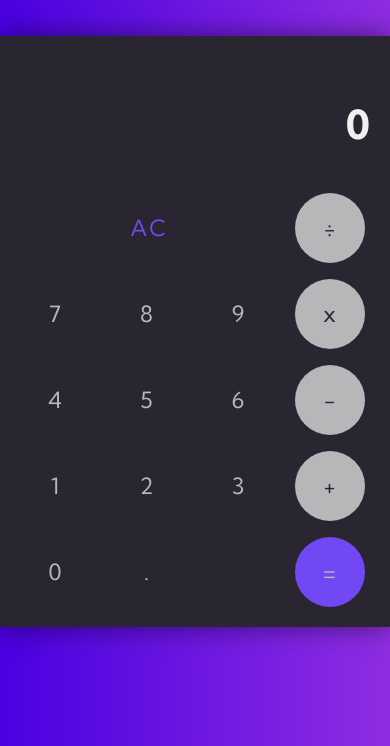
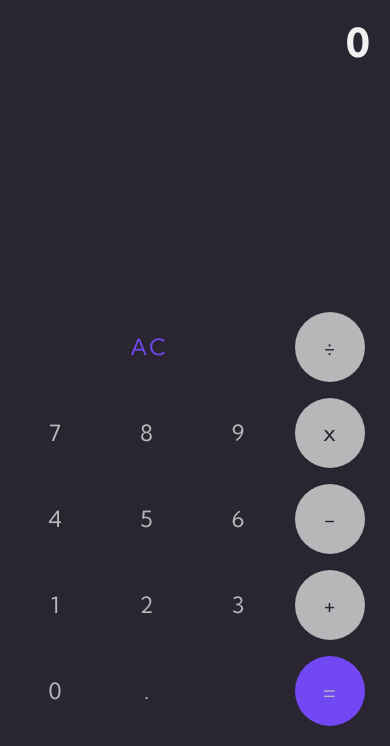
Before and after one commit to jakealistairwood/js-calculator, a website: page index.html in a window 390 px wide. Shown: the part 98-844 px from the top of the page. Drawn offline with Linux system fonts and the light colour scheme.

Commit message:
media queries added

```diff
--- a/main.scss
+++ b/main.scss
@@ -28,6 +28,10 @@ header {
     width: 100%;
     margin-bottom: 50px;
 
+    @media only screen and (max-width: 500px) {
+        display: none;
+    }
+
     h1 {
         text-align: center;
         color: $paleGrey;
@@ -40,6 +44,11 @@ header {
     justify-content: center;
     width: 100%;
 
+    @media only screen and (max-width: 500px) {
+        height: 100vh;
+        width: 100%;
+    }
+
     .calculator__container {
         display: flex;
         padding: 20px;
@@ -49,6 +58,11 @@ header {
         width: 400px;
         background-color: $bgColor;
         box-shadow: 0 0 25px 0 rgba(0, 0, 0, 0.5);
+
+        @media only screen and (max-width: 500px) {
+            height: 100vh;
+            width: 100%;
+        }
 
         .calculator__output {
             display: flex;
```
Also changed, not shown: main.css.
